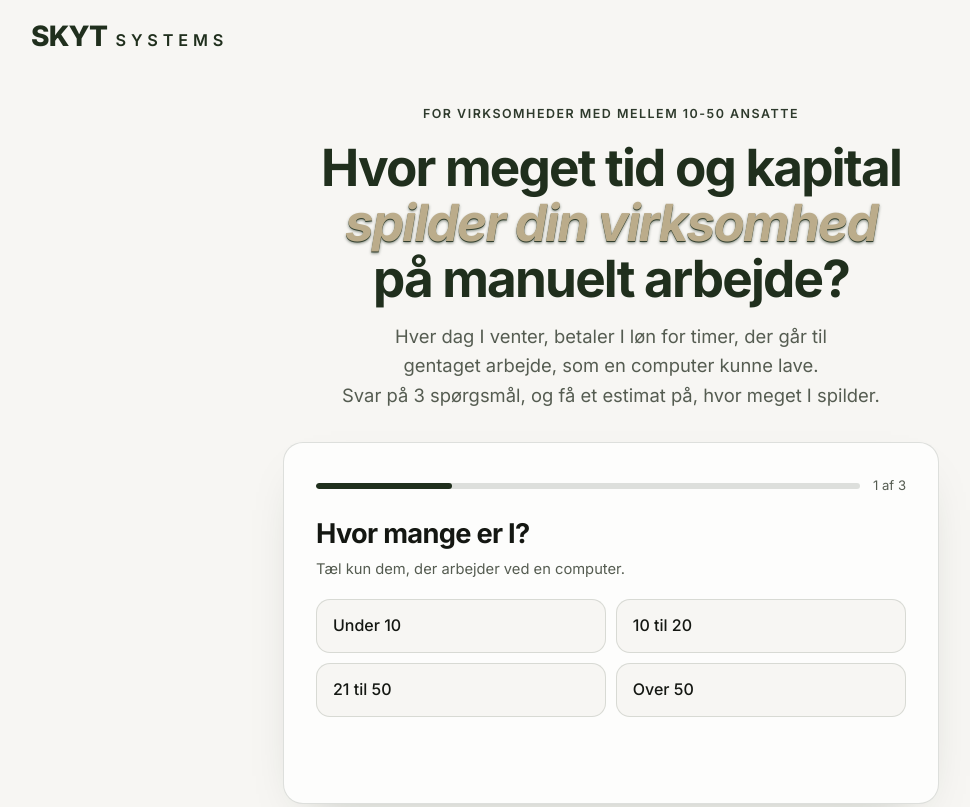
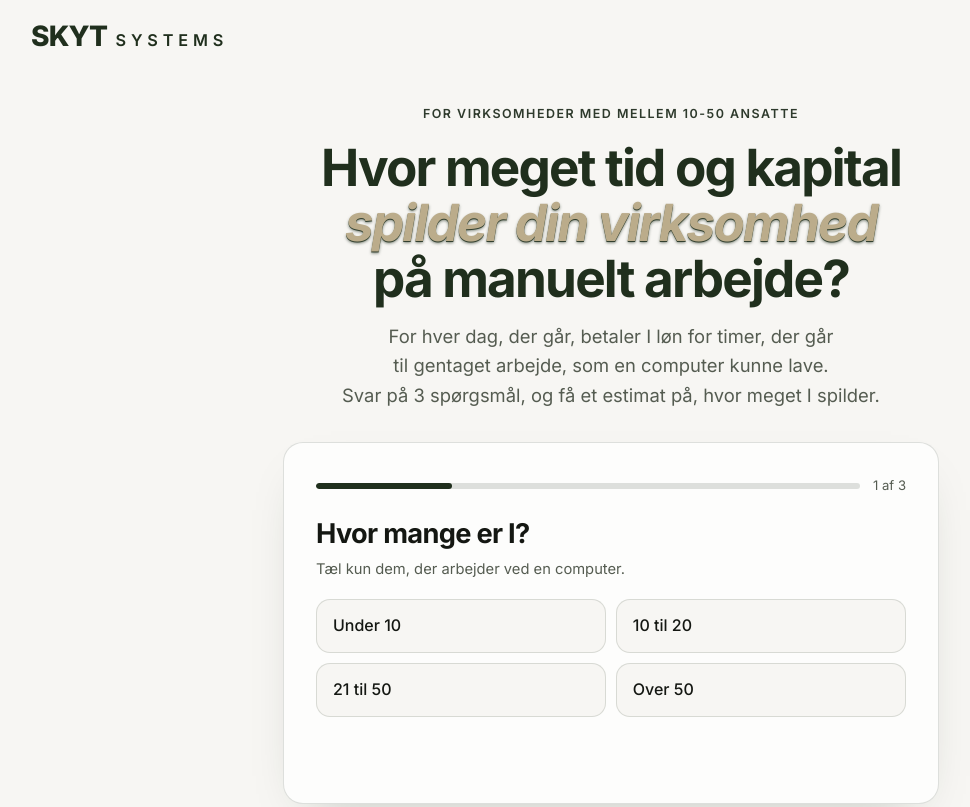
Before and after one commit to andreasskyt/skyt-beregner, a plain HTML site: page beregner/index.html in a window 1280 px wide. Shown: the top 807 px of the page, without its empty margins (29-999 px from the left). Drawn offline with Linux system fonts and the light colour scheme.

Commit message:
Subheadline: For hver dag, der går
Co-Authored-By: Claude Opus 5.5 <noreply@anthropic.com>

```diff
--- a/beregner/index.html
+++ b/beregner/index.html
@@ -257,7 +257,7 @@ fbq('track', 'PageView');
     <div class="intro" id="intro">
       <span class="kicker">For virksomheder med mellem 10-50 ansatte</span>
       <h1 class="h1-lines">Hvor meget tid og kapital<br> <span class="em">spilder din virksomhed</span><br> på manuelt arbejde?</h1>
-      <p class="lead">Hver dag I venter, betaler I løn for timer, der går til gentaget arbejde, som en computer kunne lave.<br> <span style="white-space:nowrap">Svar på 3 spørgsmål</span>, og få et estimat på, hvor meget I spilder.</p>
+      <p class="lead">For hver dag, der går, betaler I løn for timer, der går til gentaget arbejde, som en computer kunne lave.<br> <span style="white-space:nowrap">Svar på 3 spørgsmål</span>, og få et estimat på, hvor meget I spilder.</p>
     </div>
 
     <form class="card" id="calc" novalidate>
```
